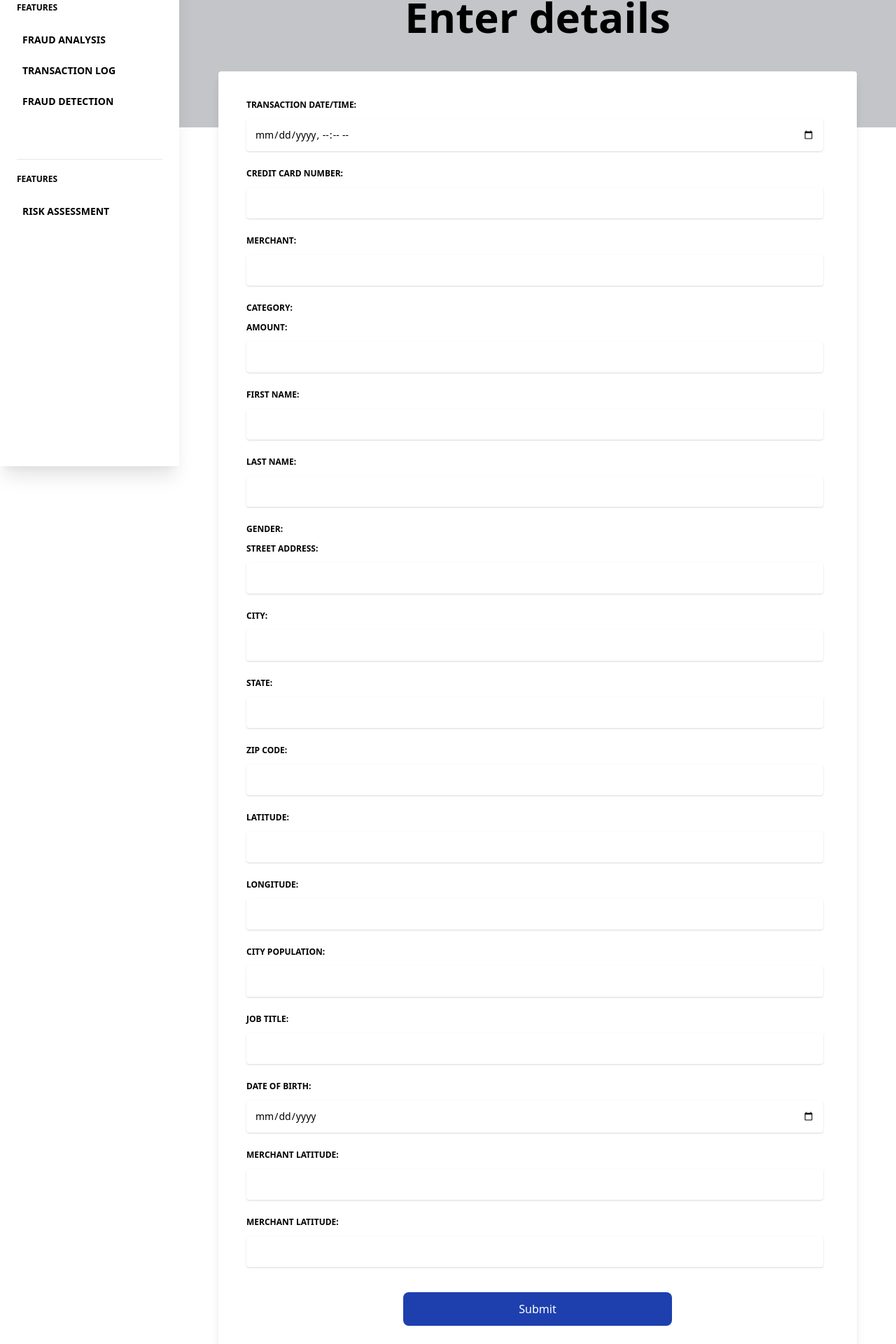
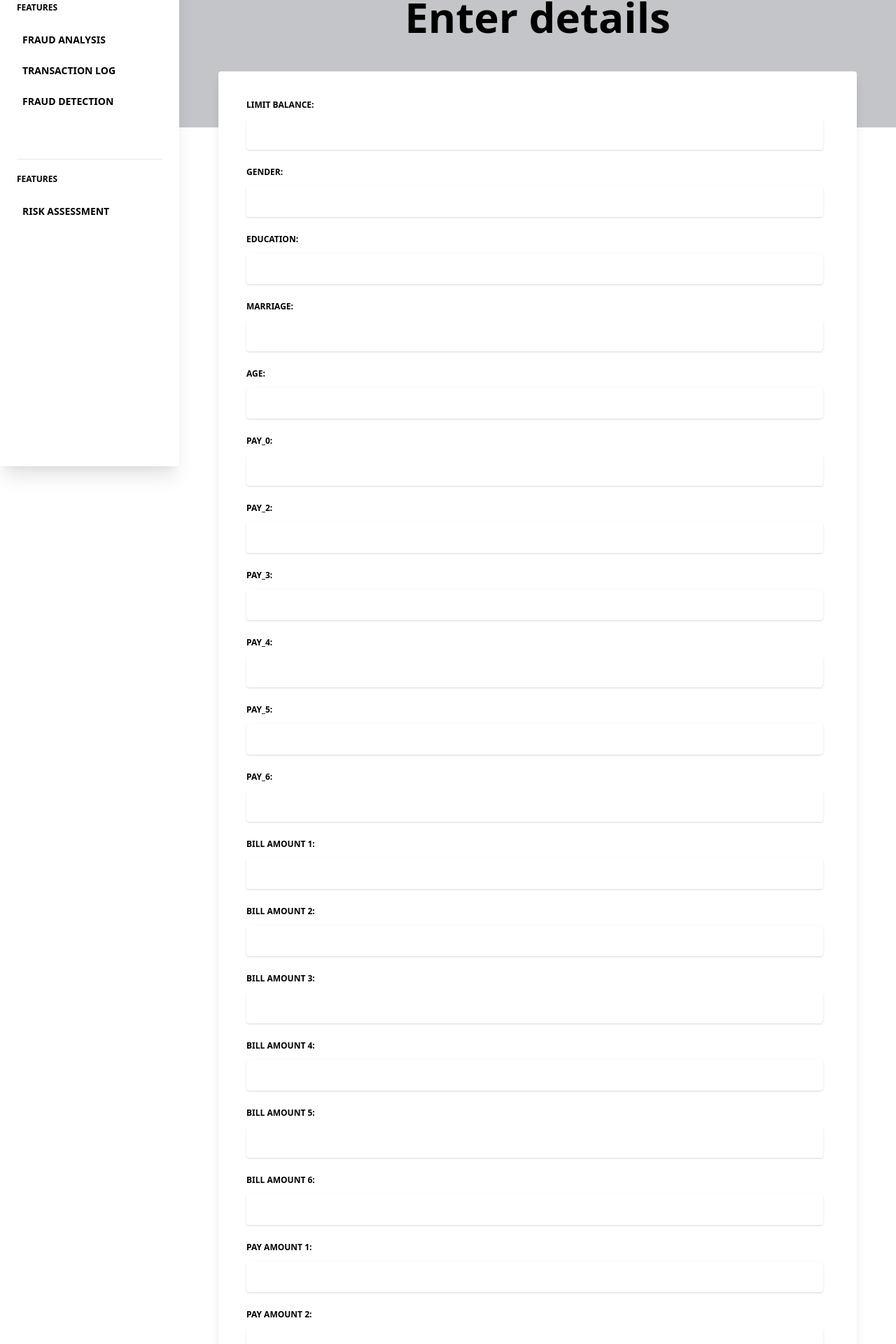
Before and after one commit to Khushipm/FraudDetectionWebsite, a Next.js app in the folder frontend/: page /riskassesment in a window 1280 px wide. Shown: the part 134-2054 px from the top of the page at 70% size. Built offline with nearby package versions, Linux system fonts and the light colour scheme.

Commit message:
risk form added

```diff
--- a/frontend/components/RiskForm.jsx
+++ b/frontend/components/RiskForm.jsx
@@ -15,6 +15,32 @@ export default function RiskForm() {
   //   };
 
   //   const [transDateTransTime, setTransDateTransTime] = useState("");
+
+  const [LIMIT_BAL, setLIMIT_BAL] = useState("");
+  const [SEX, setSEX] = useState("");
+  const [EDUCATION, setEDUCATION] = useState("");
+  const [MARRIAGE, setMARRIAGE] = useState("");
+  const [AGE, setAGE] = useState("");
+  const [PAY_0, setPAY_0] = useState("");
+  const [PAY_2, setPAY_2] = useState("");
+  const [PAY_3, setPAY_3] = useState("");
+  const [PAY_4, setPAY_4] = useState("");
+  const [PAY_5, setPAY_5] = useState("");
+  const [PAY_6, setPAY_6] = useState("");
+  const [BILL_AMT1, setBILL_AMT1] = useState("");
+  const [BILL_AMT2, setBILL_AMT2] = useState("");
+  const [BILL_AMT3, setsetBILL_AMT3EDUCATION] = useState("");
+  const [BILL_AMT4, setBILL_AMT4] = useState("");
+  const [BILL_AMT5, setBILL_AMT5] = useState("");
+  const [BILL_AMT6, setBILL_AMT6] = useState("");
+  const [PAY_AMT1, setPAY_AMT1] = useState("");
+  const [PAY_AMT2, setPAY_AMT2] = useState("");
+  const [PAY_AMT3, setPAY_AMT3] = useState("");
+  const [PAY_AMT4, setPAY_AMT4] = useState("");
+  const [PAY_AMT5, setPAY_AMT5] = useState("");
+  const [PAY_AMT6, setPAY_AMT6] = useState("");
+  const [AVG_BILL_AMT, setAVG_BILL_AMT] = useState("");
+
 
   const handleSubmit = async (e) => {
     e.preventDefault();
@@ -145,149 +171,80 @@ export default function RiskForm() {
             <div className="mb-3 mr-2">
               <label
                 className="block uppercase text-blueGray-600 text-xs font-bold mb-2"
-                htmlFor="date/time"
+                htmlFor="LIMIT_BAL"
               >
-                Transaction Date/Time:
+                Limit Balance:
                 <input
                   className="border-0 px-3 mt-3 mb-3 py-3 placeholder-blueGray-300 text-blueGray-600 bg-white rounded text-sm shadow focus:outline-none focus:ring w-full ease-linear transition-all duration-150"
-                  type="datetime-local"
-                  id="transDateTransTime"
-                  name="transDateTransTime"
-                  //   value={transDateTransTime}
-                  //   onChange={(e) => setTransDate(e.target.value)}
+                  type="number"
+                  id="LIMIT_BAL"
+                  name="LIMIT_BAL"
+                  value={LIMIT_BAL}
+                   onChange={(e) => setLIMIT_BAL(e.target.value)}
                 />
               </label>
             </div>
             <div className="mb-3 mr-2">
               <label
                 className="block uppercase text-blueGray-600 text-xs font-bold mb-2"
-                htmlFor="ccno"
+                htmlFor="SEX"
               >
-                Credit Card Number:
+                Gender:
                 <input
                   className="border-0 px-3 mt-3 mb-3 py-3 placeholder-blueGray-300 text-blueGray-600 bg-white rounded text-sm shadow focus:outline-none focus:ring w-full ease-linear transition-all duration-150"
-                  type="text"
-                  id="ccNum"
-                  //   value={ccNum}
-                  //   onChange={(e) => setCcNum(e.target.value)}
+                  type="number"
+                  id="SEX"
+                  name="SEX"
+                  value={SEX}
+                   onChange={(e) => setSEX(e.target.value)}
                 />
               </label>
             </div>
             <div className="mb-3 mr-2">
               <label
                 className="block uppercase text-blueGray-600 text-xs font-bold mb-2"
-                htmlFor="merchant:"
+                htmlFor="EDUCATION"
               >
-                Merchant:
+                EDUCATION:
                 <input
                   className="border-0 px-3 mt-3 mb-3 py-3 placeholder-blueGray-300 text-blueGray-600 bg-white rounded text-sm shadow focus:outline-none focus:ring w-full ease-linear transition-all duration-150"
-                  type="text"
-                  //   value={merchant}
-                  //   onChange={(e) => setMerchant(e.target.value)}
-                  id="merchant"
+                  type="number"
+                  id="EDUCATION"
+                  name="EDUCATION"
+                  value={EDUCATION}
+                   onChange={(e) => setEDUCATION(e.target.value)}
                 />
               </label>
             </div>
             <div className="mb-3 mr-2">
               <label
                 className="block uppercase text-blueGray-600 text-xs font-bold mb-2"
-                htmlFor="category:"
+                htmlFor="MARRIAGE"
               >
-                Category:
-                <input />
-              </label>
-              {/* <select
-                className="border-0 px-3 mt-3 mb-3 py-3 placeholder-blueGray-300 text-blueGray-600 bg-white rounded text-sm shadow focus:outline-none focus:ring w-full ease-linear transition-all duration-150"
-                id="category"
-                name="category"
-                onChange={(e) => setCategory(e.target.value)}
-                value={category}
-                required
-              >
-                <option value="">--Please select an option--</option>
-                <option value="M">category1</option>
-                <option value="F">category2</option>
-              </select> */}
-            </div>
-            <div className="mb-3 mr-2">
-              <label
-                className="block uppercase text-blueGray-600 text-xs font-bold mb-2"
-                htmlFor="category:"
-              >
-                Amount:
+                MARRIAGE:
                 <input
                   className="border-0 px-3 mt-3 mb-3 py-3 placeholder-blueGray-300 text-blueGray-600 bg-white rounded text-sm shadow focus:outline-none focus:ring w-full ease-linear transition-all duration-150"
-                  id="category"
                   type="number"
-                  //   value={amt}
-                  //   onChange={(e) => setAmt(e.target.value)}
+                  id="MARRIAGE"
+                  name="MARRIAGE"
+                  value={MARRIAGE}
+                   onChange={(e) => setMARRIAGE(e.target.value)}
                 />
               </label>
             </div>
             <div className="mb-3 mr-2">
               <label
                 className="block uppercase text-blueGray-600 text-xs font-bold mb-2"
-                htmlFor="category:"
+                htmlFor="AGE"
               >
-                First Name:
+                AGE:
                 <input
                   className="border-0 px-3 mt-3 mb-3 py-3 placeholder-blueGray-300 text-blueGray-600 bg-white rounded text-sm shadow focus:outline-none focus:ring w-full ease-linear transition-all duration-150"
-                  id="category"
-                  type="text"
-                  //   value={first}
-                  //   onChange={(e) => setFirst(e.target.value)}
-                />
-              </label>
-            </div>
-            <div className="mb-3 mr-2">
-              <label
-                className="block uppercase text-blueGray-600 text-xs font-bold mb-2"
-                htmlFor="category:"
-              >
-                Last Name:
-                <input
-                  className="border-0 px-3 mt-3 mb-3 py-3 placeholder-blueGray-300 text-blueGray-600 bg-white rounded text-sm shadow focus:outline-none focus:ring w-full ease-linear transition-all duration-150"
-                  id="category"
-                  type="text"
-                  //   value={last}
-                  //   onChange={(e) => setLast(e.target.value)}
-                />
-              </label>
-            </div>
-            <div className="mb-3 mr-2">
-              <label
-                className="block uppercase text-blueGray-600 text-xs font-bold mb-2"
-                htmlFor="category:"
-              >
-                Gender:
-                <input />
-              </label>
-              {/* <select
-                className="border-0 px-3 mt-3 mb-3 py-3 placeholder-blueGray-300 text-blueGray-600 bg-white rounded text-sm shadow focus:outline-none focus:ring w-full ease-linear transition-all duration-150"
-                id="gender"
-                name="gender"
-                onChange={(e) => setGender(e.target.value)}
-                value={gender}
-                required
-              >
-                <option value="">--Please select an option--</option>
-                <option value="M">Male</option>
-                <option value="F">Female</option>
-              </select> */}
-            </div>
-
-            <div className="mb-3 mr-2">
-              <label
-                className="block uppercase text-blueGray-600 text-xs font-bold mb-2"
-                htmlFor="street:"
-              >
-                Street Address:
-                <input
-                  className="border-0 px-3 mt-3 mb-3 py-3 placeholder-blueGray-300 text-blueGray-600 bg-white rounded text-sm shadow focus:outline-none focus:ring w-full ease-linear transition-all duration-150"
-                  id="category"
-                  type="street"
-                  //   value={street}
-                  //   onChange={(e) => setStreet(e.target.value)}
+                  type="number"
+                  id="AGE"
+                  name="AGE"
+                  value={AGE}
+                   onChange={(e) => setAGE(e.target.value)}
                 />
               </label>
             </div>
@@ -295,150 +252,320 @@ export default function RiskForm() {
             <div className="mb-3 mr-2">
               <label
                 className="block uppercase text-blueGray-600 text-xs font-bold mb-2"
-                htmlFor="city:"
+                htmlFor="PAY_0"
               >
-                City:
+                PAY_0:
                 <input
                   className="border-0 px-3 mt-3 mb-3 py-3 placeholder-blueGray-300 text-blueGray-600 bg-white rounded text-sm shadow focus:outline-none focus:ring w-full ease-linear transition-all duration-150"
-                  id="city"
-                  type="text"
-                  //   value={city}
-                  //   onChange={(e) => setCity(e.target.value)}
+                  type="number"
+                  id="PAY_0"
+                  name="PAY_0"
+                  value={PAY_0}
+                   onChange={(e) => setPAY_0(e.target.value)}
+                />
+              </label>
+            </div>
+
+            <div className="mb-3 mr-2">
+              <label
+                className="block uppercase text-blueGray-600 text-xs font-bold mb-2"
+                htmlFor="PAY_2"
+              >
+                PAY_2:
+                <input
+                  className="border-0 px-3 mt-3 mb-3 py-3 placeholder-blueGray-300 text-blueGray-600 bg-white rounded text-sm shadow focus:outline-none focus:ring w-full ease-linear transition-all duration-150"
+                  type="number"
+                  id="PAY_2"
+                  name="PAY_2"
+                  value={PAY_2}
+                   onChange={(e) => setPAY_2(e.target.value)}
+                />
+              </label>
+            </div>
+
+            <div className="mb-3 mr-2">
+              <label
+                className="block uppercase text-blueGray-600 text-xs font-bold mb-2"
+                htmlFor="PAY_3"
+              >
+                PAY_3:
+                <input
+                  className="border-0 px-3 mt-3 mb-3 py-3 placeholder-blueGray-300 text-blueGray-600 bg-white rounded text-sm shadow focus:outline-none focus:ring w-full ease-linear transition-all duration-150"
+                  type="number"
+                  id="PAY_3"
+                  name="PAY_3"
+                  value={PAY_3}
+                   onChange={(e) => setPAY_3(e.target.value)}
+                />
+              </label>
+            </div>
+
+            <div className="mb-3 mr-2">
+              <label
+                className="block uppercase text-blueGray-600 text-xs font-bold mb-2"
+                htmlFor="PAY_4"
+              >
+                PAY_4:
+                <input
+                  className="border-0 px-3 mt-3 mb-3 py-3 placeholder-blueGray-300 text-blueGray-600 bg-white rounded text-sm shadow focus:outline-none focus:ring w-full ease-linear transition-all duration-150"
+                  type="number"
+                  id="PAY_4"
+                  name="PAY_4"
+                  value={PAY_4}
+                   onChange={(e) => setPAY_4(e.target.value)}
+                />
+              </label>
+            </div>
+
+            <div className="mb-3 mr-2">
+              <label
+                className="block uppercase text-blueGray-600 text-xs font-bold mb-2"
+                htmlFor="PAY_5"
+              >
+                PAY_5:
+                <input
+                  className="border-0 px-3 mt-3 mb-3 py-3 placeholder-blueGray-300 text-blueGray-600 bg-white rounded text-sm shadow focus:outline-none focus:ring w-full ease-linear transition-all duration-150"
+                  type="number"
+                  id="PAY_5"
+                  name="PAY_5"
+                  value={PAY_5}
+                   onChange={(e) => setPAY_5(e.target.value)}
+                />
+              </label>
+            </div>
+
+            <div className="mb-3 mr-2">
+              <label
+                className="block uppercase text-blueGray-600 text-xs font-bold mb-2"
+                htmlFor="PAY_6"
+              >
+                PAY_6:
+                <input
+                  className="border-0 px-3 mt-3 mb-3 py-3 placeholder-blueGray-300 text-blueGray-600 bg-white rounded text-sm shadow focus:outline-none focus:ring w-full ease-linear transition-all duration-150"
+                  type="number"
+                  id="PAY_6"
+                  name="PAY_6"
+                  value={PAY_6}
+                   onChange={(e) => setPAY_6(e.target.value)}
+                />
+              </label>
+            </div>
+
+            <div className="mb-3 mr-2">
+              <label
+                className="block uppercase text-blueGray-600 text-xs font-bold mb-2"
+                htmlFor="BILL_AMT1"
+              >
+                Bill Amount 1:
+                <input
+                  className="border-0 px-3 mt-3 mb-3 py-3 placeholder-blueGray-300 text-blueGray-600 bg-white rounded text-sm shadow focus:outline-none focus:ring w-full ease-linear transition-all duration-150"
+                  type="number"
+                  id="BILL_AMT1"
+                  name="BILL_AMT1"
+                  value={BILL_AMT1}
+                   onChange={(e) => setBILL_AMT1(e.target.value)}
+                />
+              </label>
+            </div>
+
+            <div className="mb-3 mr-2">
+              <label
+                className="block uppercase text-blueGray-600 text-xs font-bold mb-2"
+                htmlFor="BILL_AMT2"
+              >
+                Bill Amount 2:
+                <input
+                  className="border-0 px-3 mt-3 mb-3 py-3 placeholder-blueGray-300 text-blueGray-600 bg-white rounded text-sm shadow focus:outline-none focus:ring w-full ease-linear transition-all duration-150"
+                  type="number"
+                  id="BILL_AMT2"
+                  name="BILL_AMT2"
+                  value={BILL_AMT2}
+                   onChange={(e) => setBILL_AMT2(e.target.value)}
                 />
               </label>
             </div>
             <div className="mb-3 mr-2">
               <label
                 className="block uppercase text-blueGray-600 text-xs font-bold mb-2"
-                htmlFor="state:"
+                htmlFor="BILL_AMT3"
               >
-                State:
+                Bill Amount 3:
                 <input
                   className="border-0 px-3 mt-3 mb-3 py-3 placeholder-blueGray-300 text-blueGray-600 bg-white rounded text-sm shadow focus:outline-none focus:ring w-full ease-linear transition-all duration-150"
-                  id="state"
-                  type="text"
-                  //   value={state}
-                  //   onChange={(e) => setState(e.target.value)}
+                  type="number"
+                  id="BILL_AMT3"
+                  name="BILL_AMT3"
+                  value={BILL_AMT3}
+                   onChange={(e) => setBILL_AMT3(e.target.value)}
                 />
               </label>
             </div>
             <div className="mb-3 mr-2">
               <label
                 className="block uppercase text-blueGray-600 text-xs font-bold mb-2"
-                htmlFor="zip:"
+                htmlFor="BILL_AMT4"
               >
-                Zip Code:
+                Bill Amount 4:
                 <input
                   className="border-0 px-3 mt-3 mb-3 py-3 placeholder-blueGray-300 text-blueGray-600 bg-white rounded text-sm shadow focus:outline-none focus:ring w-full ease-linear transition-all duration-150"
-                  id="zip"
                   type="number"
-                  //   value={zip}
-                  //   onChange={(e) => setZip(e.target.value)}
+                  id="BILL_AMT4"
+                  name="BILL_AMT4"
+                  value={BILL_AMT4}
+                   onChange={(e) => setBILL_AMT4(e.target.value)}
                 />
               </label>
             </div>
+
             <div className="mb-3 mr-2">
               <label
                 className="block uppercase text-blueGray-600 text-xs font-bold mb-2"
-                htmlFor="zip:"
+                htmlFor="BILL_AMT5"
               >
-                Latitude:
+                Bill Amount 5:
                 <input
                   className="border-0 px-3 mt-3 mb-3 py-3 placeholder-blueGray-300 text-blueGray-600 bg-white rounded text-sm shadow focus:outline-none focus:ring w-full ease-linear transition-all duration-150"
-                  id="lat"
                   type="number"
-                  //   value={lat}
-                  //   onChange={(e) => setLat(e.target.value)}
+                  id="BILL_AMT5"
+                  name="BILL_AMT5"
+                  value={BILL_AMT5}
+                   onChange={(e) => setBILL_AMT5(e.target.value)}
                 />
               </label>
             </div>
+
             <div className="mb-3 mr-2">
               <label
                 className="block uppercase text-blueGray-600 text-xs font-bold mb-2"
-                htmlFor="long:"
+                htmlFor="BILL_AMT6"
               >
-                Longitude:
+                Bill Amount 6:
                 <input
                   className="border-0 px-3 mt-3 mb-3 py-3 placeholder-blueGray-300 text-blueGray-600 bg-white rounded text-sm shadow focus:outline-none focus:ring w-full ease-linear transition-all duration-150"
-                  id="long"
                   type="number"
-                  //   value={long}
-                  //   onChange={(e) => setLong(e.target.value)}
+                  id="BILL_AMT6"
+                  name="BILL_AMT6"
+                  value={BILL_AMT6}
+                   onChange={(e) => setBILL_AMT6(e.target.value)}
                 />
               </label>
             </div>
+
             <div className="mb-3 mr-2">
               <label
                 className="block uppercase text-blueGray-600 text-xs font-bold mb-2"
-                htmlFor="cityPop"
+                htmlFor="PAY_AMT1"
               >
-                City Population:
+                Pay Amount 1:
                 <input
                   className="border-0 px-3 mt-3 mb-3 py-3 placeholder-blueGray-300 text-blueGray-600 bg-white rounded text-sm shadow focus:outline-none focus:ring w-full ease-linear transition-all duration-150"
-                  id="cityPop"
                   type="number"
-                  //   value={cityPop}
-                  //   onChange={(e) => setCityPop(e.target.value)}
+                  id="PAY_AMT1"
+                  name="PAY_AMT1"
+                  value={PAY_AMT1}
+                   onChange={(e) => setPAY_AMT1(e.target.value)}
                 />
               </label>
             </div>
+
             <div className="mb-3 mr-2">
               <label
                 className="block uppercase text-blueGray-600 text-xs font-bold mb-2"
-                htmlFor="job"
+                htmlFor="PAY_AMT2"
               >
-                Job Title:
+                Pay Amount 2:
                 <input
                   className="border-0 px-3 mt-3 mb-3 py-3 placeholder-blueGray-300 text-blueGray-600 bg-white rounded text-sm shadow focus:outline-none focus:ring w-full ease-linear transition-all duration-150"
-                  id="job"
-                  type="text"
-                  //   value={job}
-                  //   onChange={(e) => setJob(e.target.value)}
+                  type="number"
+                  id="PAY_AMT2"
+                  name="PAY_AMT2"
+                  value={PAY_AMT2}
+                   onChange={(e) => setPAY_AMT2(e.target.value)}
                 />
               </label>
             </div>
+
             <div className="mb-3 mr-2">
               <label
                 className="block uppercase text-blueGray-600 text-xs font-bold mb-2"
-                htmlFor="dob"
+                htmlFor="PAY_AMT3"
               >
-                Date of Birth:
+                Pay Amount 3:
                 <input
                   className="border-0 px-3 mt-3 mb-3 py-3 placeholder-blueGray-300 text-blueGray-600 bg-white rounded text-sm shadow focus:outline-none focus:ring w-full ease-linear transition-all duration-150"
-                  id="dob"
-                  type="date"
-                  //   value={dob}
-                  //   onChange={(e) => setDob(e.target.value)}
+                  type="number"
+                  id="PAY_AMT3"
+                  name="PAY_AMT3"
+                  value={PAY_AMT3}
+                   onChange={(e) => setPAY_AMT3(e.target.value)}
                 />
               </label>
             </div>
+
             <div className="mb-3 mr-2">
               <label
                 className="block uppercase text-blueGray-600 text-xs font-bold mb-2"
-                htmlFor="merchLat"
+                htmlFor="PAY_AMT4"
               >
-                Merchant Latitude:
+                Pay Amount 4:
                 <input
                   className="border-0 px-3 mt-3 mb-3 py-3 placeholder-blueGray-300 text-blueGray-600 bg-white rounded text-sm shadow focus:outline-none focus:ring w-full ease-linear transition-all duration-150"
-                  id="merchLat"
                   type="number"
-                  //   value={merchLat}
-                  //   onChange={(e) => setMerchLat(e.target.value)}
+                  id="PAY_AMT4"
+                  name="PAY_AMT4"
+                  value={PAY_AMT4}
+                   onChange={(e) => setPAY_AMT4(e.target.value)}
                 />
               </label>
             </div>
+
             <div className="mb-3 mr-2">
               <label
                 className="block uppercase text-blueGray-600 text-xs font-bold mb-2"
-                htmlFor="merchLong"
+                htmlFor="PAY_AMT5"
               >
-                Merchant Latitude:
+                Pay Amount 5:
                 <input
                   className="border-0 px-3 mt-3 mb-3 py-3 placeholder-blueGray-300 text-blueGray-600 bg-white rounded text-sm shadow focus:outline-none focus:ring w-full ease-linear transition-all duration-150"
-                  id="merchLong"
                   type="number"
-                  //   value={merchLong}
-                  //   onChange={(e) => setMerchLong(e.target.value)}
+                  id="PAY_AMT5"
+                  name="PAY_AMT5"
+                  value={PAY_AMT5}
+                   onChange={(e) => setPAY_AMT5(e.target.value)}
+                />
+              </label>
+            </div>
+
+            <div className="mb-3 mr-2">
+              <label
+                className="block uppercase text-blueGray-600 text-xs font-bold mb-2"
+                htmlFor="PAY_AMT6"
+              >
+                Pay Amount 6:
+                <input
+                  className="border-0 px-3 mt-3 mb-3 py-3 placeholder-blueGray-300 text-blueGray-600 bg-white rounded text-sm shadow focus:outline-none focus:ring w-full ease-linear transition-all duration-150"
+                  type="number"
+                  id="PAY_AMT6"
+                  name="PAY_AMT6"
+                  value={PAY_AMT6}
+                   onChange={(e) => setPAY_AMT6(e.target.value)}
+                />
+              </label>
+            </div>
+
+            <div className="mb-3 mr-2">
+              <label
+                className="block uppercase text-blueGray-600 text-xs font-bold mb-2"
+                htmlFor="AVG_BILL_AMT"
+              >
+                Average Bill Amount:
+                <input
+                  className="border-0 px-3 mt-3 mb-3 py-3 placeholder-blueGray-300 text-blueGray-600 bg-white rounded text-sm shadow focus:outline-none focus:ring w-full ease-linear transition-all duration-150"
+                  type="number"
+                  id="AVG_BILL_AMT"
+                  name="AVG_BILL_AMT"
+                  value={AVG_BILL_AMT}
+                   onChange={(e) => setAVG_BILL_AMT(e.target.value)}
                 />
               </label>
             </div>
```
